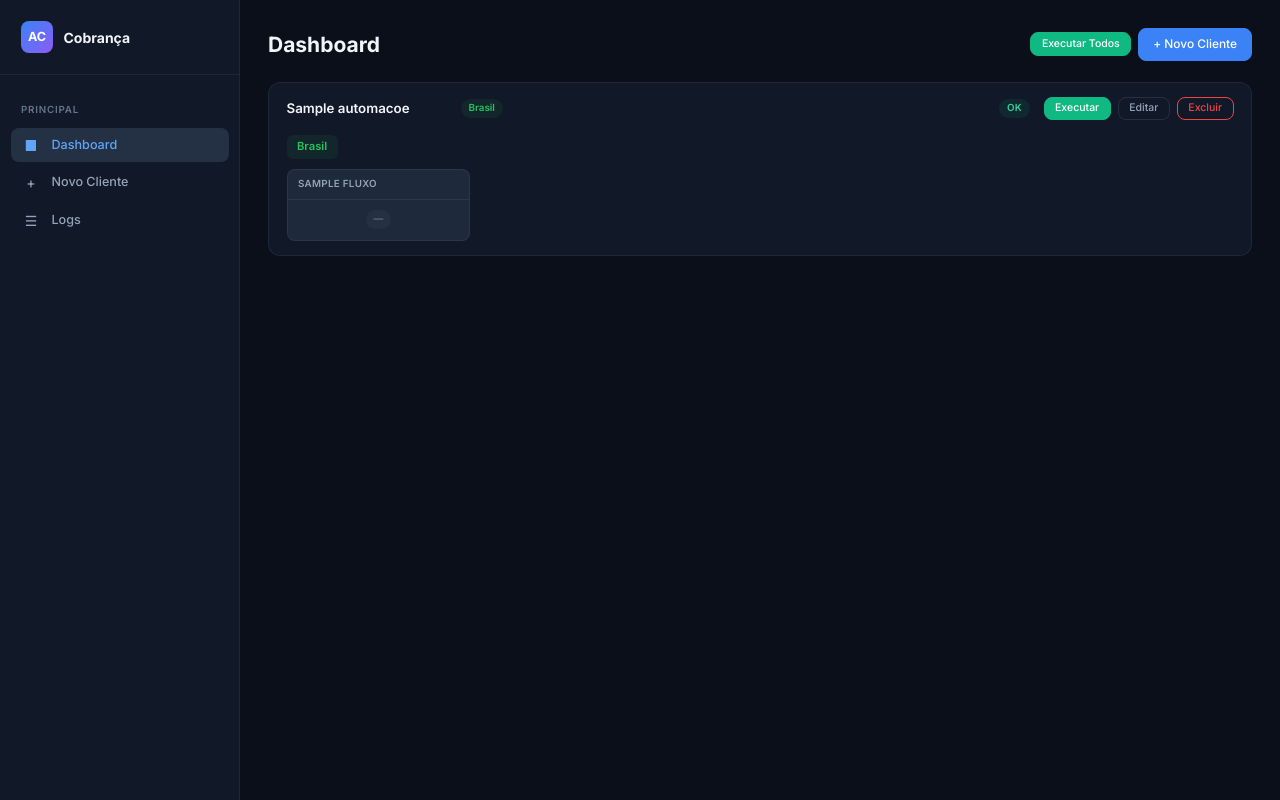
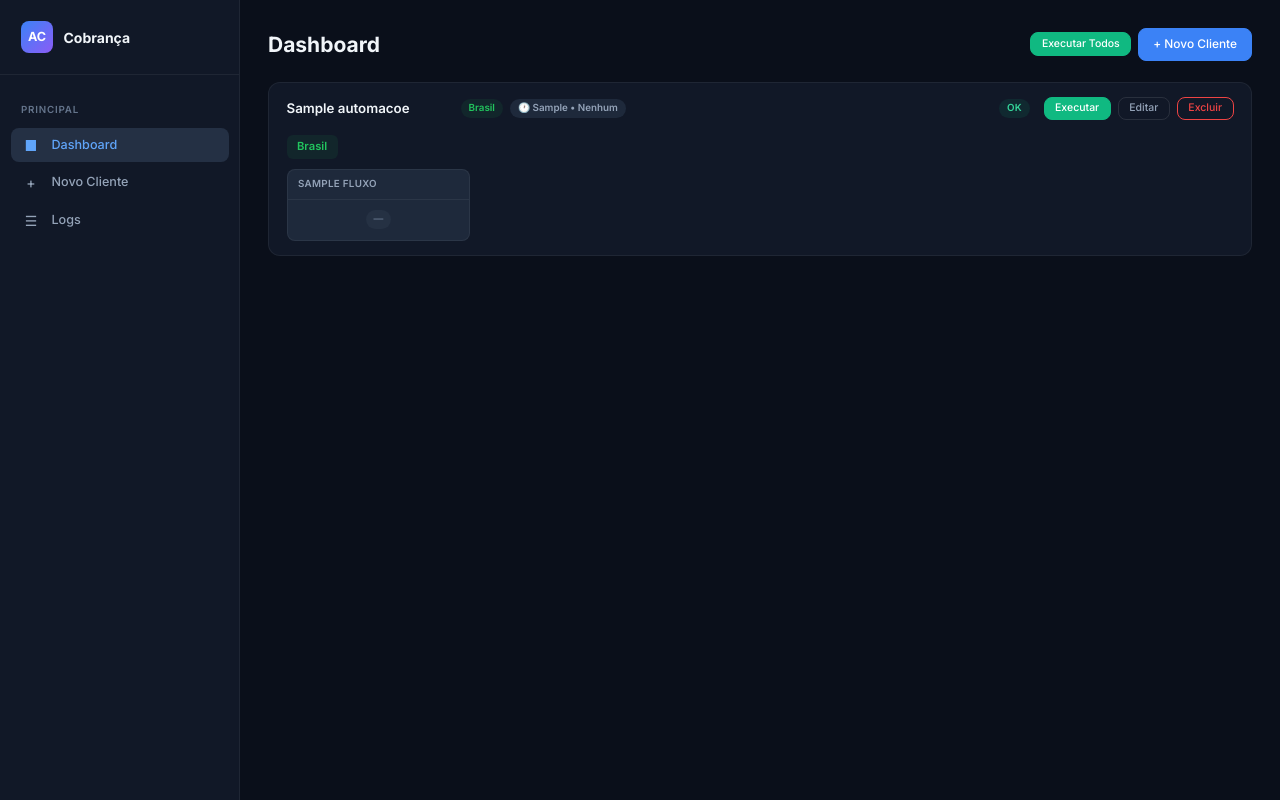
Before and after one commit to jrsana22/automa-es_cobranca, a FastAPI app: page / in a window 1280 px wide. Run offline with FastAPI, Linux system fonts and the light colour scheme; tables that the repository leaves empty hold one stand-in row (values such as "Sample post"); data that the repository does not hold is empty; some libraries are stand-ins or nearby versions.

Commit message:
feat: exibir horário e dias de execução no card do cliente
Co-Authored-By: Claude Sonnet 4.6 <noreply@anthropic.com>

```diff
--- a/app/static/css/style.css
+++ b/app/static/css/style.css
@@ -474,6 +474,7 @@ a:hover { color: var(--blue); }
 
 .badge-erp-brasil { background: var(--brasil-bg); color: var(--brasil); }
 .badge-erp-truck { background: var(--truck-bg); color: var(--truck); }
+.badge-schedule { background: #1e293b; color: #94a3b8; font-size: 0.7rem; }
 
 /* ---------- Buttons ---------- */
 .btn {
--- a/app/templates/dashboard.html
+++ b/app/templates/dashboard.html
@@ -34,6 +34,9 @@
                             {{ 'Truck' if erp.erp_tipo == 'apvs_truck' else 'Brasil' }}
                         </span>
                         {% endfor %}
+                        <span class="badge badge-schedule" title="Horário de execução">
+                            🕐 {{ auto.horario_execucao }} &bull; {{ auto.dias_semana_display }}
+                        </span>
                     </div>
                     <div class="client-status" id="client-status-{{ auto.id }}">
                         <span class="badge badge-empty">&mdash;</span>
```
